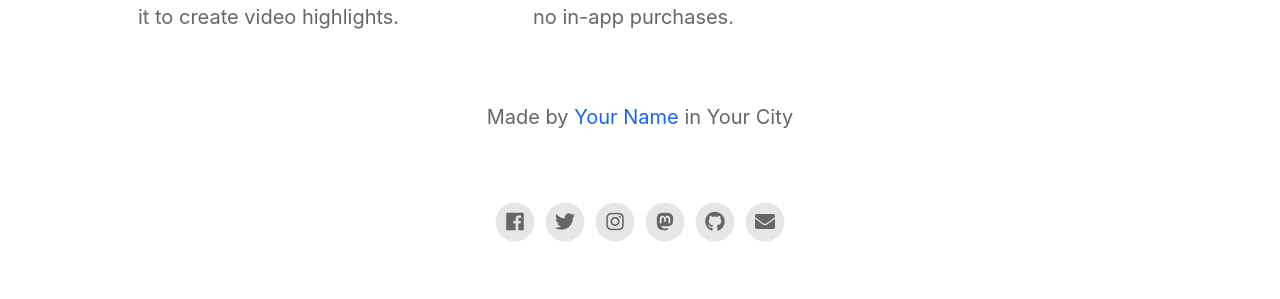
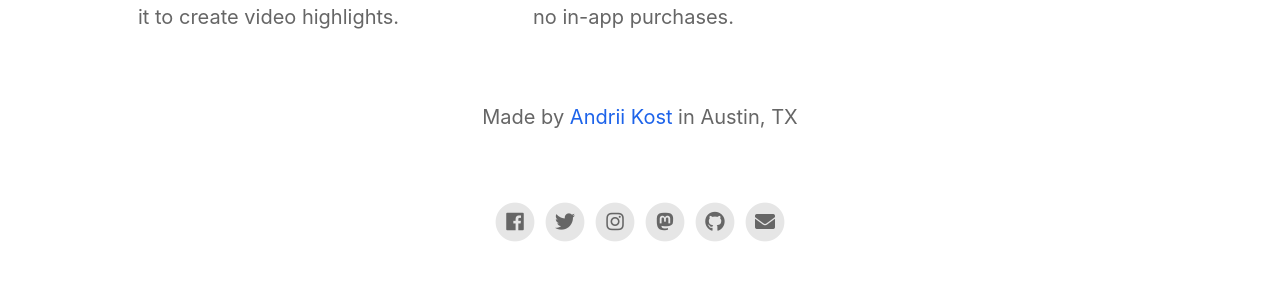
Before and after one commit to AndriiKost/clip-snap-website, a Jekyll site: the page built from index.html, in a window 1280 px wide. Shown: the part 1502-1801 px from the top of the page. Built offline with Jekyll 4.4.1, drawn with Linux system fonts in a browser that asks for light colours; nearby versions of some CDN libraries.

Commit message:
Update _config.yml

```diff
--- a/_config.yml
+++ b/_config.yml
@@ -17,9 +17,9 @@ app_description                           : Effortlessly create video highlights
 enable_smart_app_banner                   : true                                      # Displays a smart app banner for iOS devices.
 
 # Information About Yourself
-your_name                                 : Your Name
-your_link                                 : https://yourwebsite.com
-your_city                                 : Your City
+your_name                                 : Andrii Kost
+your_link                                 : hello@clipsnap.io
+your_city                                 : Austin, TX
 email_address                             : yourname@example.com
 facebook_username                         : yourfacebookusername
 instagram_username                        : yourinstagramusername
```
